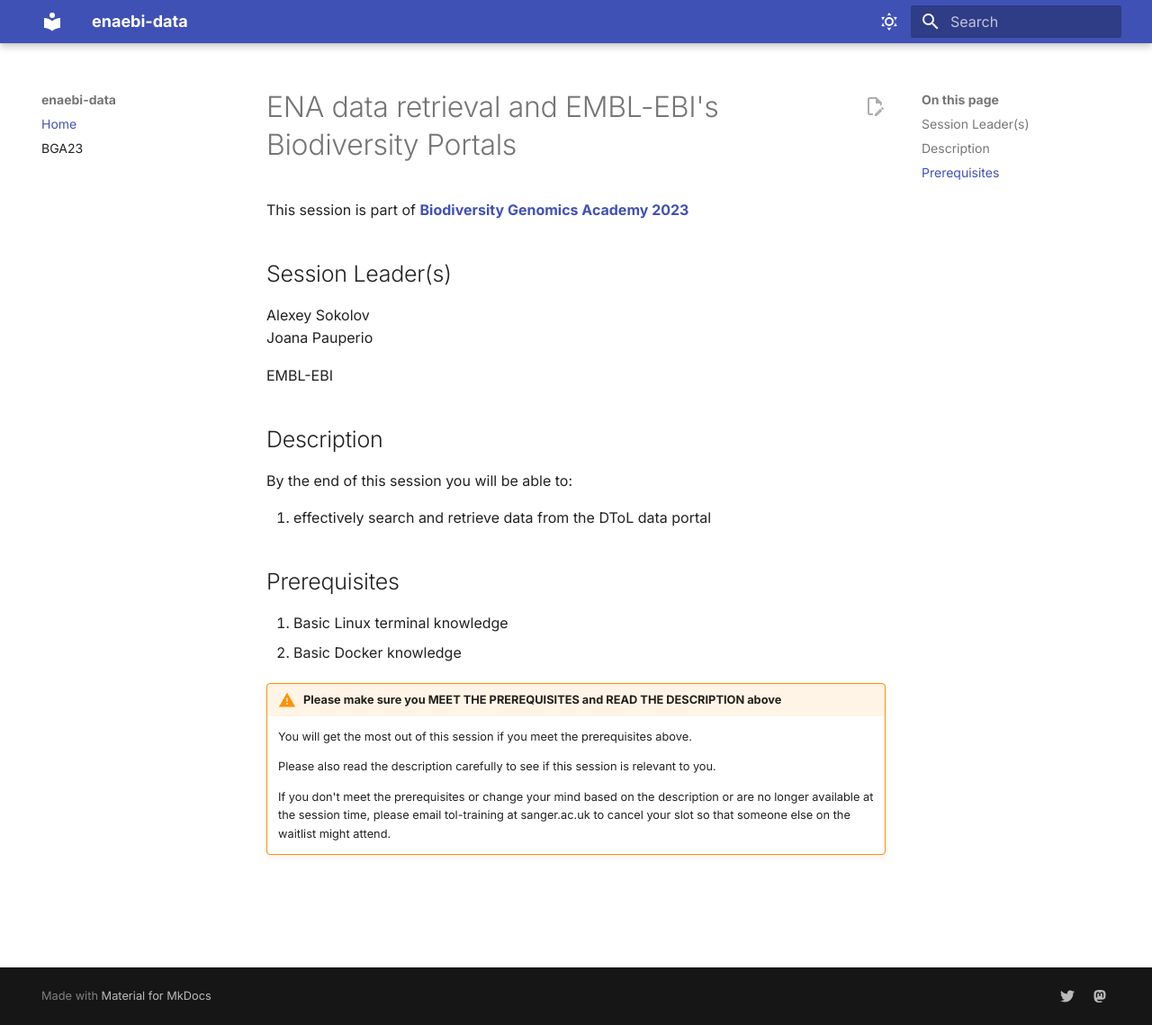
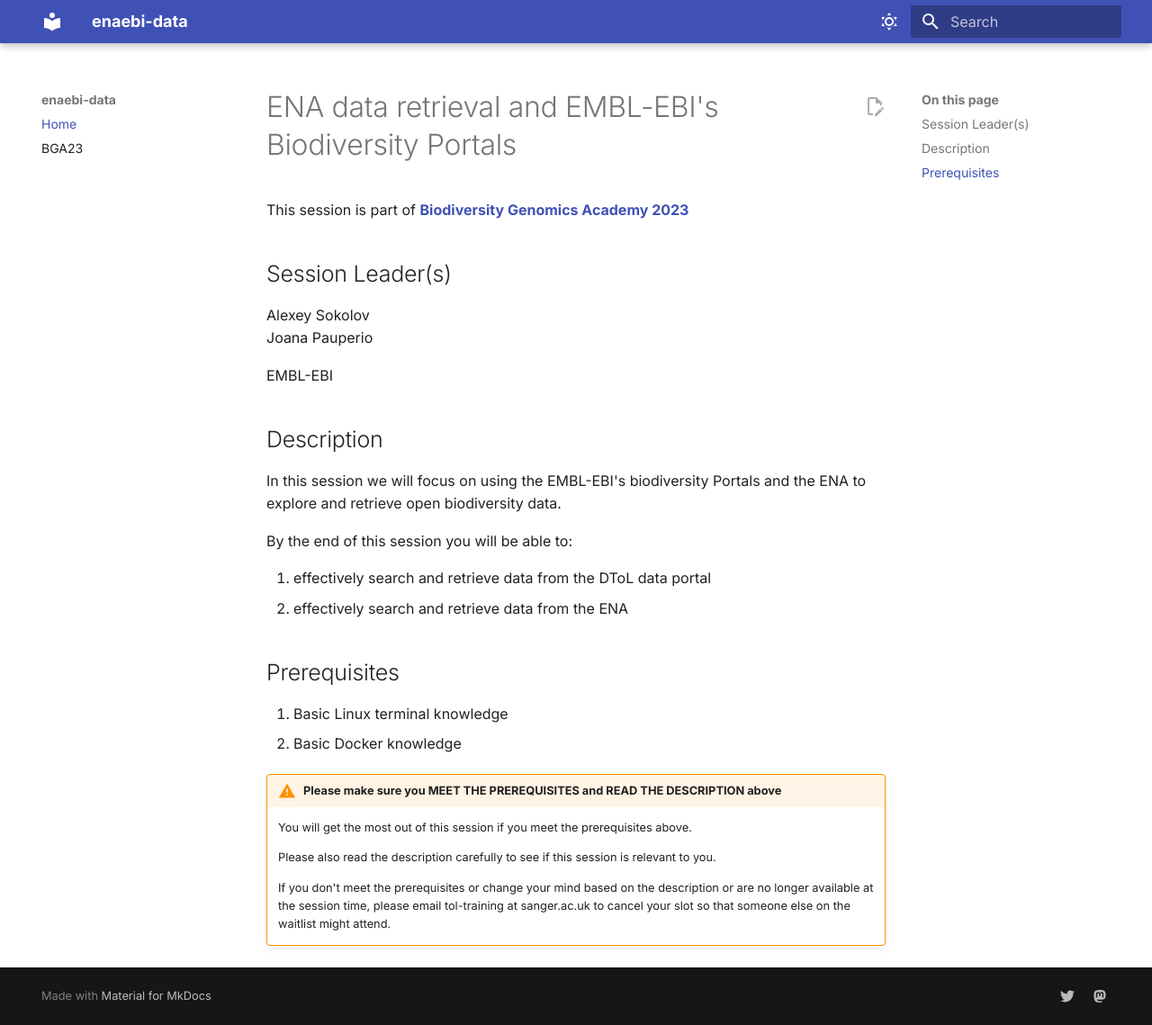
Before and after one commit to BGAcademy23/enaebi-data, an MkDocs documentation site: the page built from docs/README.md, in a window 1280 px wide and 1139 px high. Shown: the whole window at 90% size. Built offline with MkDocs 1.6.1 and Material for MkDocs 9.7.7, drawn with Linux system fonts in a browser that asks for light colours.

Commit message:
Update README.md

```diff
--- a/docs/README.md
+++ b/docs/README.md
@@ -11,9 +11,12 @@
 
 ## Description
 
+In this session we will focus on using the EMBL-EBI's biodiversity Portals and the ENA to explore and retrieve open biodiversity data.
+
 By the end of this session you will be able to:
 
 1. effectively search and retrieve data from the DToL data portal
+2. effectively search and retrieve data from the ENA
 
 ## Prerequisites
 
```
